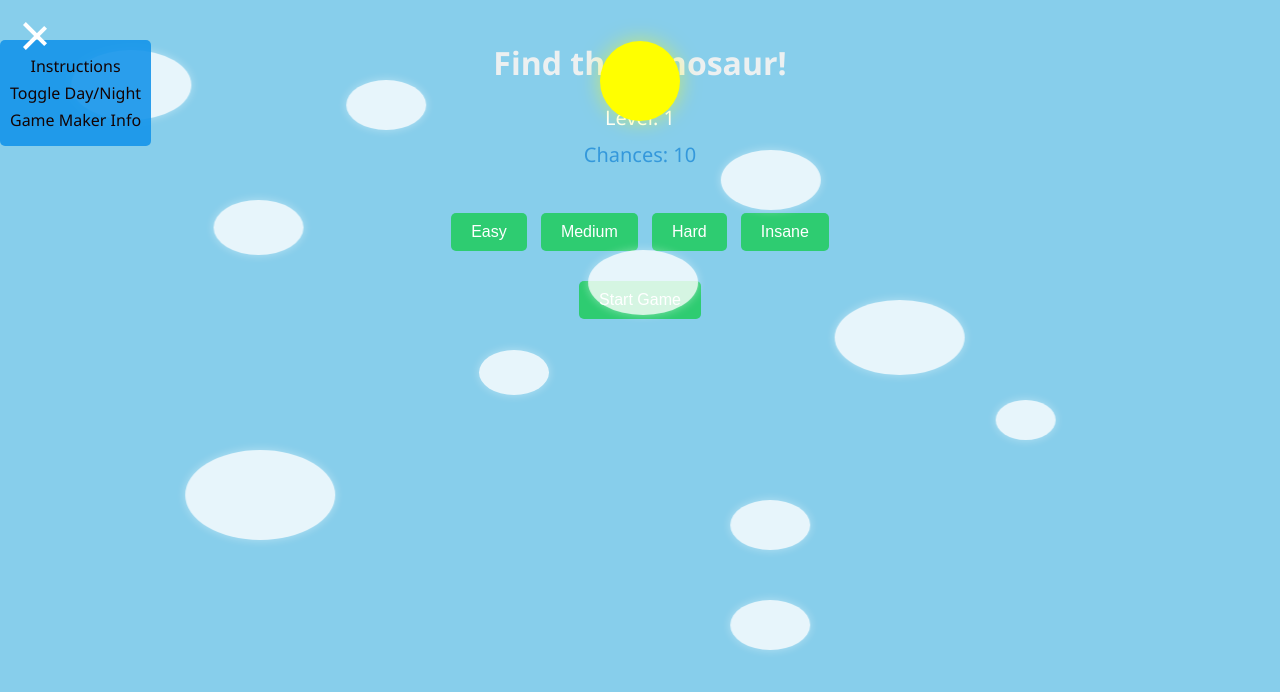
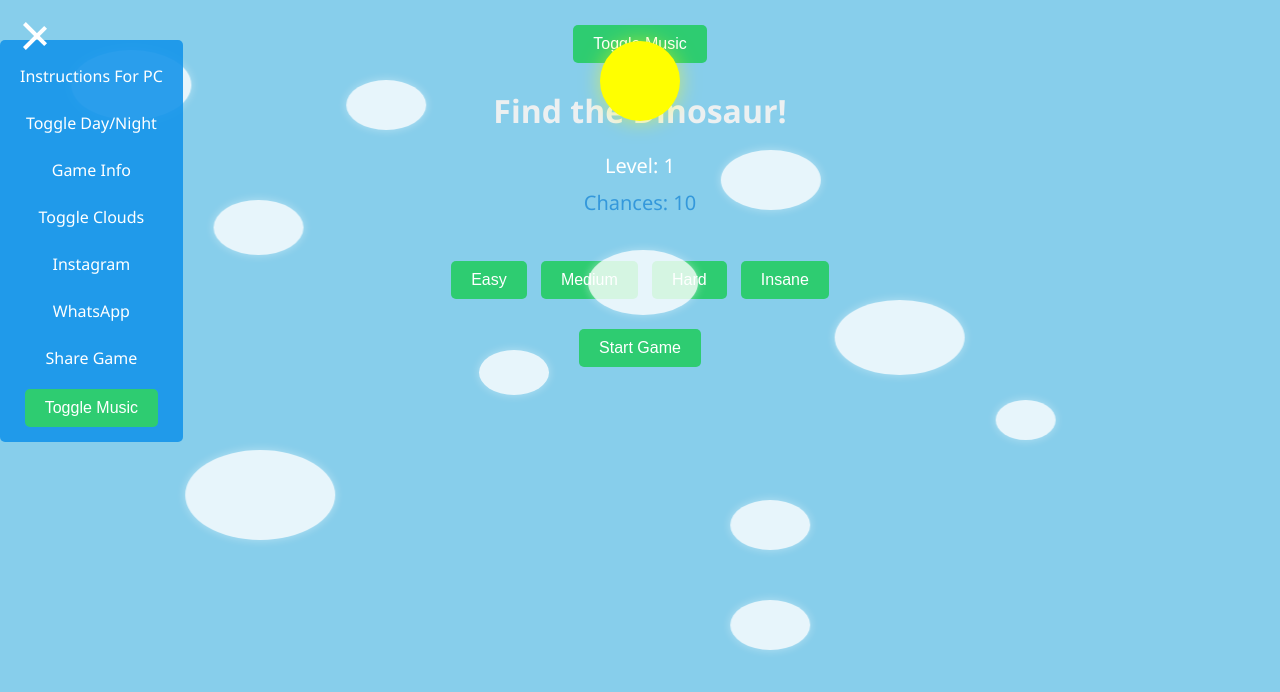
Before and after one commit to max0003333/Find-The-Dinosaur, a plain HTML site: page index.html in a window 1280 px wide. Both pictures are taken after a click on the element 35 px from the left and 36 px from the top of the page. Shown: the top 692 px of the page. Drawn offline with Linux system fonts and the light colour scheme.

Commit message:
Add files via upload

```diff
--- a/index.html
+++ b/index.html
@@ -336,15 +336,32 @@
     text-decoration: none; /* No underline */
     cursor: pointer; /* Pointer cursor */
 }
+.menu-content a {
+    color: #fff; /* White text color */
+    text-decoration: none; /* Remove underline */
+    display: block; /* Make links block elements */
+    padding: 10px; /* Add padding for better click area */
+    transition: background-color 0.3s; /* Smooth background color transition */
+}
+
+.menu-content a:hover {
+    background-color: rgba(255, 255, 255, 0.2); /* Light background on hover */
+}
 
     </style>
 </head>
 <body>
 
+
     <div class="menu-content" id="menuContent">
-        <a href="#instructions" onclick="showInstructions()">Instructions</a>
+        <a href="#instructions" onclick="showInstructions()">Instructions For PC</a>
         <a href="#" onclick="toggleDayNight()">Toggle Day/Night</a>
-        <a href="#" onclick="toggleGameMakerInfo()">Game Maker Info</a>
+        <a href="#" onclick="toggleGameMakerInfo()">Game Info</a>
+        <a href="#" onclick="toggleClouds()">Toggle Clouds</a>
+        <a href="https://www.instagram.com/?utm_source=pwa_homescreen&__pwa=1" target="_blank">Instagram</a>
+        <a href="https://wa.link/j3vnzc" target="_blank">WhatsApp</a>
+        <a href="#" onclick="shareGame()">Share Game</a>
+        <button id="toggleMusicButton" onclick="toggleMusic()">Toggle Music</button>
     </div>
 
     <div id="gameMakerInfo" class="modal" style="display: none;">
@@ -352,13 +369,26 @@
             <span class="close" onclick="toggleGameMakerInfo()">&times;</span>
             <h2>Information</h2>
             <p>Step:1 Select the difficulty which u want and click "Start Game" now you'r game start.
-               Step:2 In game finde the Dinosaur in square box to click u have difficulty acoding chance to finde Dinosaur.
-
-               now u enjoy you'r game..
+               <br>
+              <br> Step:2 In game finde the Dinosaur in square box to click u have difficulty acoding chance to finde Dinosaur.
+             <br>
+               <br>step:3 In game u don't like the cloud to use a "Toggle cloud" to remove.
+<br>
+              <br> now u enjoy you'r game..
             </p>
         </div>
     </div>
 
+    <body>
+        <audio id="backgroundMusic" loop>
+            <source src="flower.mp3" type="audio/mpeg">
+            Your browser does not support the audio element.
+        </audio>
+
+        <button id="toggleMusicButton" onclick="toggleMusic()">Toggle Music</button>
+
+        <!-- Other existing HTML content... -->
+    </body>
 
     <div class="menu" onclick="toggleMenu()">
         <div></div>
@@ -407,9 +437,10 @@
     <div class="cloud" style="top: 500px; left: 60%; width: 80px; height: 50px;"></div>
     <div class="cloud" style="top: 600px; left: 60%; width: 80px; height: 50px;"></div>
 
+
+
     <script>
         let dinosaurIndex;
-        let level;
         let chances;
         let initialBoxes = 9;
         let isNight = false; // Track if it's night
@@ -679,6 +710,43 @@
     }
 }
 
+
+let cloudsVisible = true; // Track the visibility of clouds
+
+function toggleClouds() {
+    const clouds = document.querySelectorAll('.cloud');
+    cloudsVisible = !cloudsVisible; // Toggle the visibility state
+
+    clouds.forEach(cloud => {
+        cloud.style.display = cloudsVisible ? 'block' : 'none'; // Show or hide clouds
+    });
+
+    const messageBox = document.getElementById('messageBox');
+    messageBox.innerText = cloudsVisible ? '☁️ Clouds are now visible!' : '☁️ Clouds are now hidden!';
+    messageBox.style.opacity = 1; // Show message box
+    setTimeout(() => { messageBox.style.opacity = 0; }, 3000); // Fade out after 3 seconds
+}
+function shareGame() {
+    const gameLink = window.location.href; // Get the current URL of the game
+    navigator.clipboard.writeText(gameLink) // Copy the link to the clipboard
+        .then(() => {
+            const messageBox = document.getElementById('messageBox');
+            messageBox.innerText = '🔗 Game link copied to clipboard! Share it with your friends!';
+            messageBox.style.opacity = 1; // Show message box
+            setTimeout(() => { messageBox.style.opacity = 0; }, 3000); // Fade out after 3 seconds
+        })
+        .catch(err => {
+            console.error('Failed to copy: ', err);
+        });
+}
+function toggleMusic() {
+    const backgroundMusic = document.getElementById('backgroundMusic');
+    if (backgroundMusic.paused) {
+        backgroundMusic.play();
+    } else {
+        backgroundMusic.pause();
+    }
+}
     </script>
 
 </body>
```
